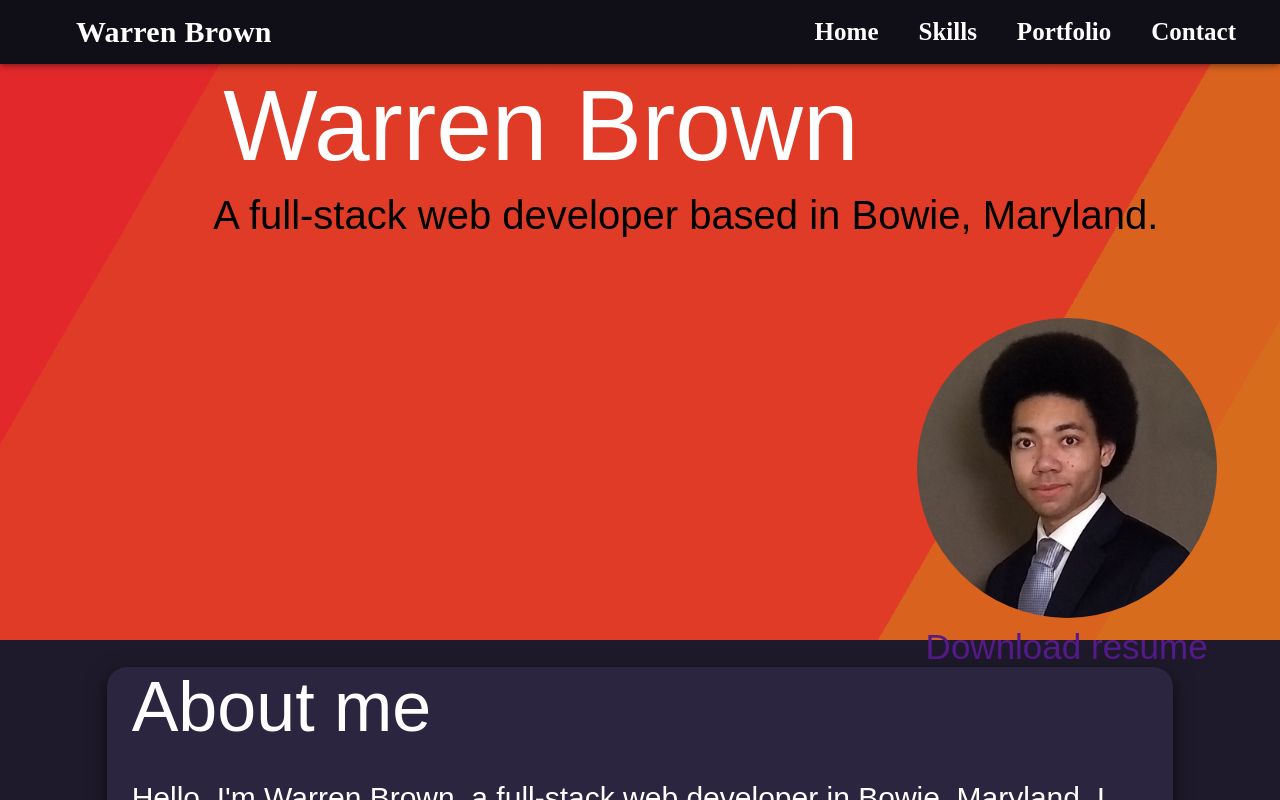
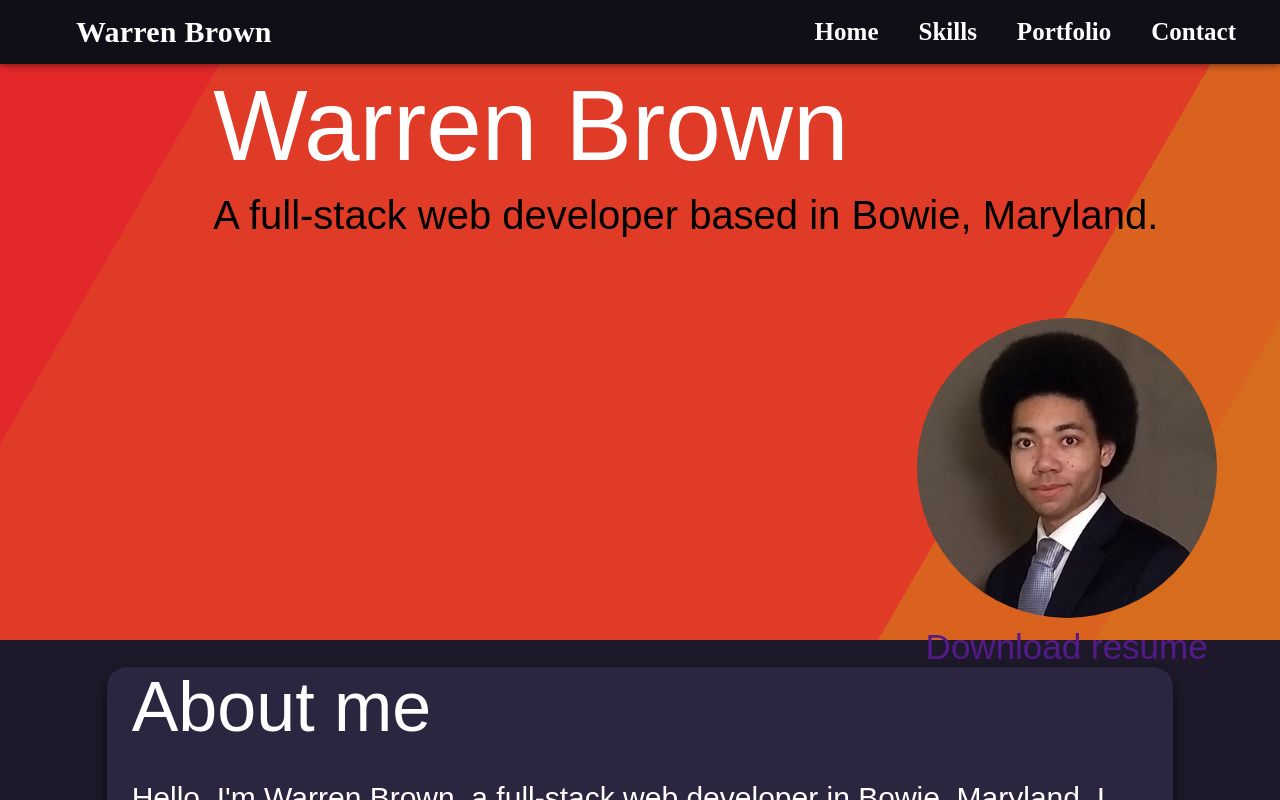
Before and after one commit to wgbcamp/Portfolio, a React (Create React App) app: page / in a window 1280 px wide. Shown: the top 800 px of the page. Built offline with nearby package versions, Linux system fonts and the light colour scheme; a web font is replaced by a local one.

Commit message:
reduced left side padding of title

```diff
--- a/src/styles/fonts.css
+++ b/src/styles/fonts.css
@@ -21,7 +21,8 @@
     text-align: left;
     font-size:100px;
     color: white;
-    padding: 10px;
+    padding-top: 10px;
+    padding-bottom: 10px;
 }
 
 .whiteText{
```
Also changed, not shown: 8 other files (tests, documents, lock files or other folders).
